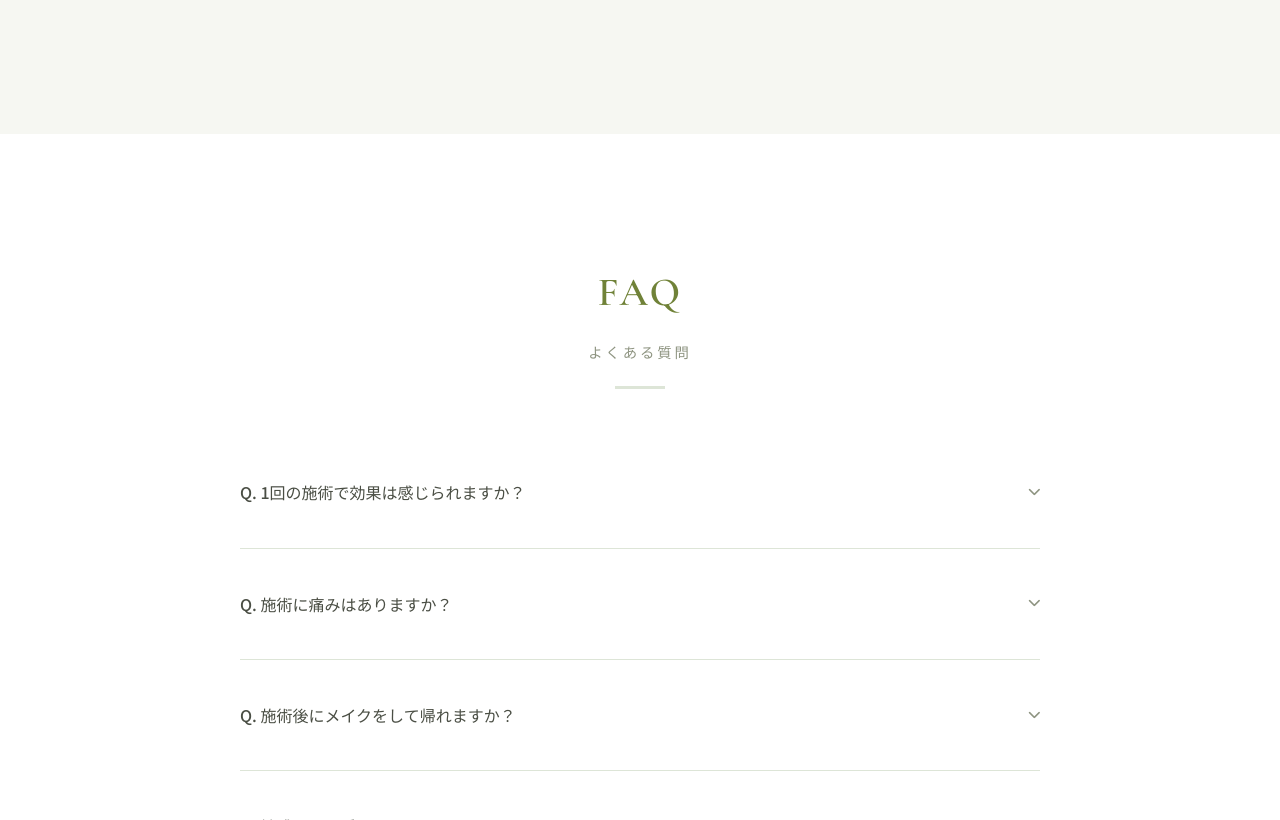
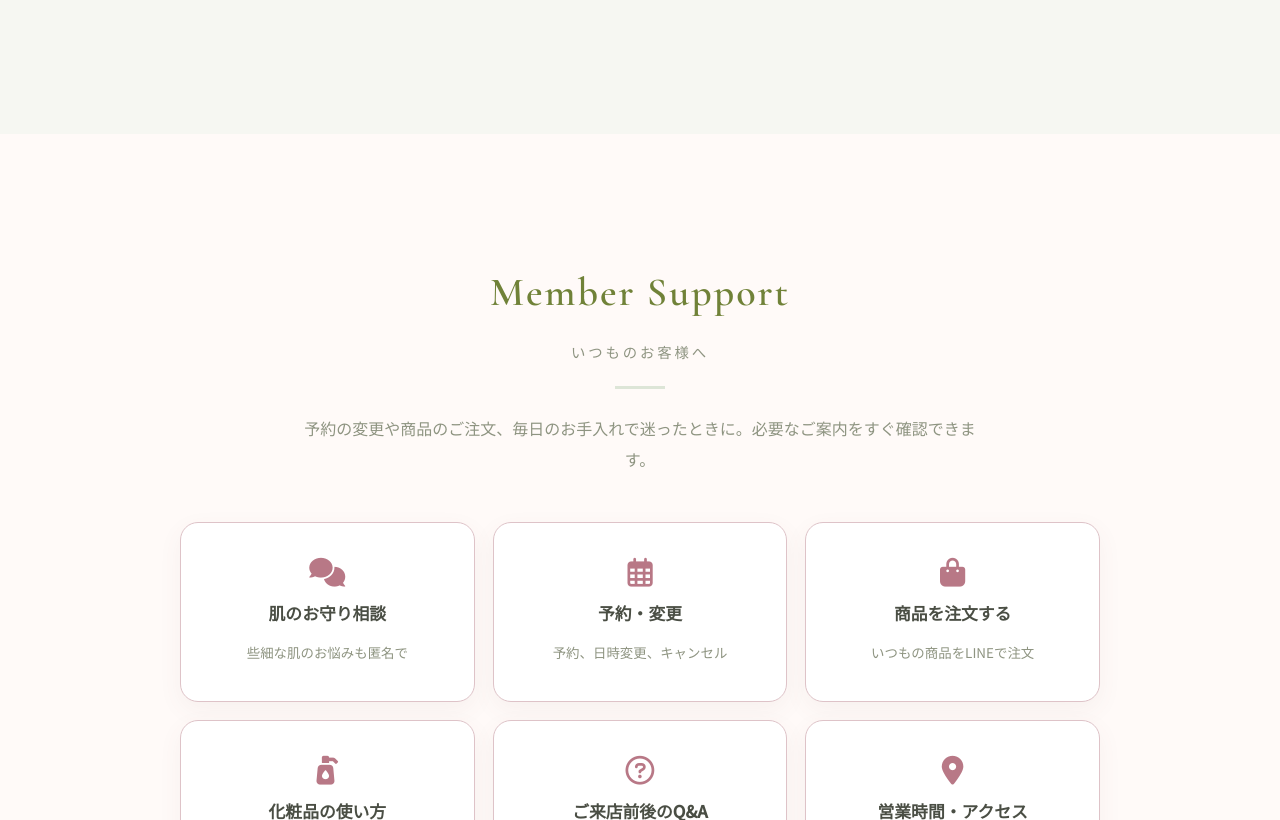
Before and after one commit to chainonjoli/hp, a plain HTML site: page index.html in a window 1280 px wide. Shown: the part 1980-2800 px from the top of the page. Drawn offline with nearby package versions, Linux system fonts and the light colour scheme.

Commit message:
Add files via upload

```diff
--- a/index.html
+++ b/index.html
@@ -28,6 +28,7 @@
                 <ul class="nav-links">
                     <li><a href="#concept">Concept</a></li>
                     <li><a href="#menu">Menu</a></li>
+                    <li><a href="#member-support">Support</a></li>
                     <li><a href="#access">Access</a></li>
                     <li><a href="#reservation">Reservation</a></li>
                 </ul>
@@ -79,6 +80,21 @@
                             </li>
                         </ul>
                     </div>
+                </div>
+            </div>
+        </section>
+
+        <section id="member-support" class="member-support">
+            <div class="container">
+                <h2>Member Support <span class="jp-title">いつものお客様へ</span></h2>
+                <p class="support-lead">予約の変更や商品のご注文、毎日のお手入れで迷ったときに。必要なご案内をすぐ確認できます。</p>
+                <div class="support-grid">
+                    <a class="support-card" href="?chat=open"><i class="fas fa-comments"></i><strong>肌のお守り相談</strong><span>些細な肌のお悩みも匿名で</span></a>
+                    <a class="support-card" href="reservation-change.html"><i class="far fa-calendar-alt"></i><strong>予約・変更</strong><span>予約、日時変更、キャンセル</span></a>
+                    <a class="support-card" href="product-order.html"><i class="fas fa-shopping-bag"></i><strong>商品を注文する</strong><span>いつもの商品をLINEで注文</span></a>
+                    <a class="support-card" href="skincare-guide.html"><i class="fas fa-pump-soap"></i><strong>化粧品の使い方</strong><span>基本の順番とやさしいお手入れ</span></a>
+                    <a class="support-card" href="visit-guide.html"><i class="far fa-question-circle"></i><strong>ご来店前後のQ&amp;A</strong><span>来店前後のよくある質問</span></a>
+                    <a class="support-card" href="#access"><i class="fas fa-map-marker-alt"></i><strong>営業時間・アクセス</strong><span>住所、電話、営業時間、地図</span></a>
                 </div>
             </div>
         </section>
```
Also changed, not shown: product-order.html (added, +1 -0 lines), 1 other file.
